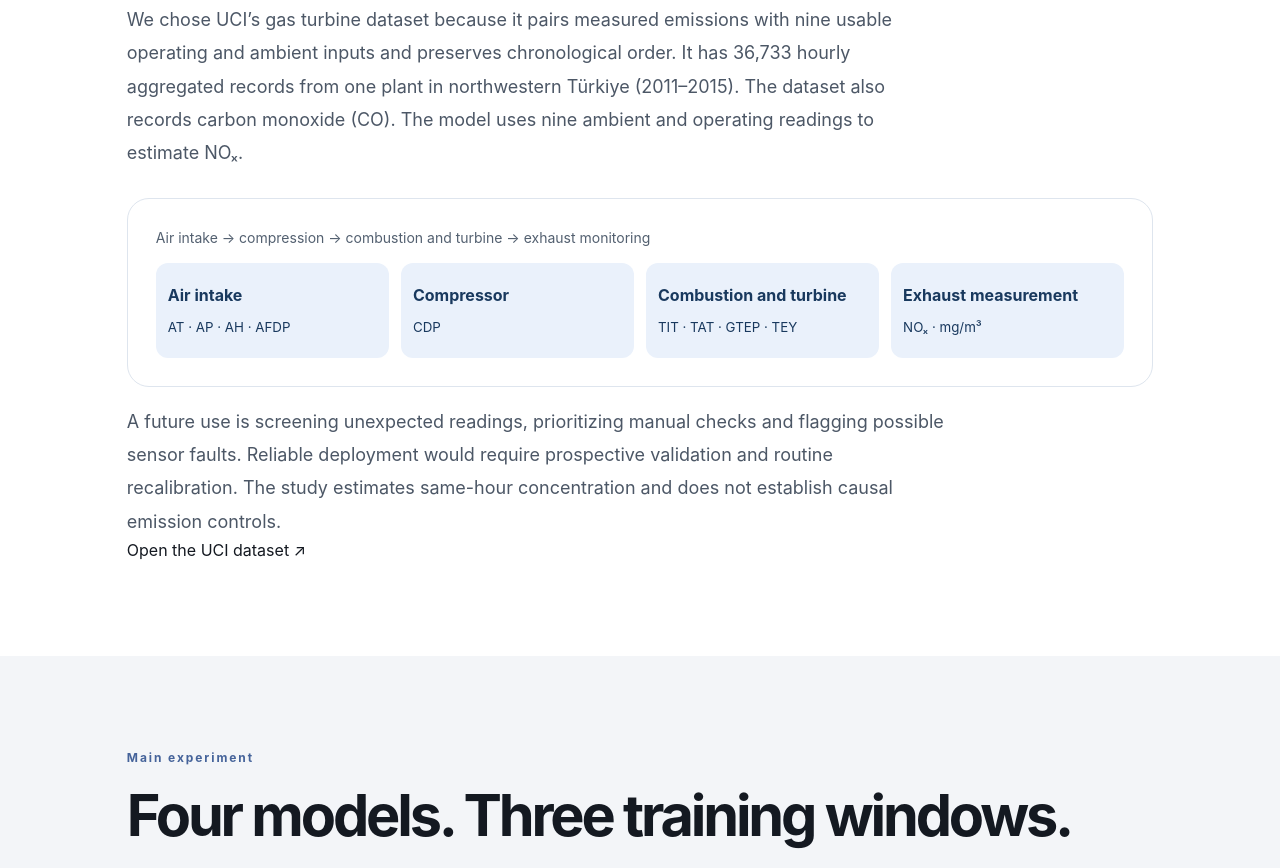
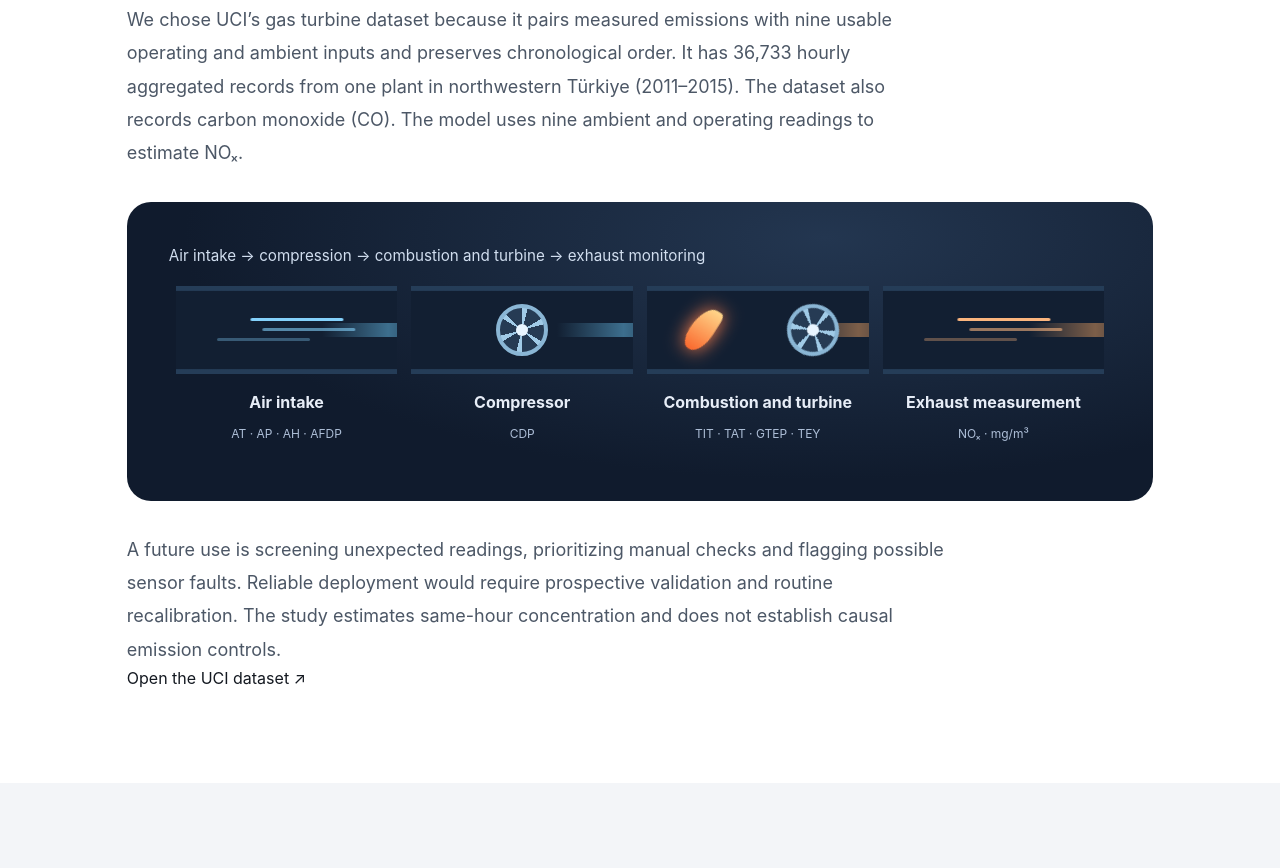
Before and after one commit to HARROLDX/Me276ds-turbine-project, a plain HTML site: page website/index.html in a window 1280 px wide. Shown: the part 989-1857 px from the top of the page. Drawn offline with Linux system fonts and the light colour scheme; animation ran at ten frames a second.

Commit message:
Animate turbine flow and refine extension headings

```diff
--- a/website/index.html
+++ b/website/index.html
@@ -4,11 +4,13 @@
 <main><section id="top" class="hero"><canvas id="particles" aria-hidden="true"></canvas><div class="hero-in"><p class="eyebrow">UC BERKELEY　 /　 ME276DS</p><h1>燃气轮机<br><span>NO<sub>x</sub> 排放预测</span></h1><p class="lead">用九项运行读数，估计同一小时的氮氧化物浓度。<br>五年观测，四个阶段。</p><div class="actions"><a class="pill light" href="#comparison">查看实验结果 ↓</a><a class="pill ghost" href="staged_metrics.csv">下载测试指标 ↓</a></div><p class="authors">Jiawei Xia · Rongqian Zhang · Bowen Xie · Zhuoqun Yang</p></div></section>
 <section class="wrap intro" id="study">
 <h2 data-copy="story"></h2><p class="desc" data-copy="motivation"></p><p class="desc study-copy" data-copy="dataset"></p>
-<figure class="experiment-box"><figcaption data-copy="flow"></figcaption><div class="turbine-flow">
-<div><b data-copy="air"></b><small>AT · AP · AH · AFDP</small></div>
-<div><b data-copy="compressor"></b><small>CDP</small></div>
-<div><b data-copy="turbine"></b><small>TIT · TAT · GTEP · TEY</small></div>
-<div><b data-copy="exhaust"></b><small>NOₓ · mg/m³</small></div>
+<figure class="turbine-diagram">
+<figcaption data-copy="flow"></figcaption>
+<div class="turbine-flow">
+<div class="turbine-stage"><span class="machine intake" aria-hidden="true"><i></i><i></i><i></i></span><b data-copy="air"></b><small>AT · AP · AH · AFDP</small></div>
+<div class="turbine-stage"><span class="machine compressor" aria-hidden="true"><i class="rotor"></i></span><b data-copy="compressor"></b><small>CDP</small></div>
+<div class="turbine-stage hot"><span class="machine combustion" aria-hidden="true"><i class="flame"></i><i class="rotor"></i></span><b data-copy="turbine"></b><small>TIT · TAT · GTEP · TEY</small></div>
+<div class="turbine-stage hot"><span class="machine exhaust" aria-hidden="true"><i></i><i></i><i></i></span><b data-copy="exhaust"></b><small>NOₓ · mg/m³</small></div>
 </div></figure>
 <p class="desc study-copy" data-copy="use"></p><p><a href="https://archive.ics.uci.edu/dataset/551/gas+turbine+co+and+nox+emission+data+set" data-copy="source"></a></p>
 </section>
--- a/website/staged.js
+++ b/website/staged.js
@@ -14,9 +14,9 @@ const copy = {
   main: ["Main experiment", "主实验"], compare: ["Four models. Three training windows.", "四种模型，三个训练窗口。"],
   protocol: ["Every window uses the same 3,692 later records from 2015 for testing. Adding years changes both the amount and recency of training data.", "所有模型统一用 2015 后半段的 3,692 条记录测试。扩大窗口同时改变了训练数据量和新近程度。"],
   window: ["Training window", "训练窗口"], metric: ["Test metric", "测试指标"],
-  ext1: ["Extension 1", "拓展实验 1"], architecture: ["Narrower, wider and deeper", "变窄、加宽与加深"],
-  ext2: ["Extension 2", "拓展实验 2"], inputs: ["Remove one input at a time", "逐一去掉一个输入"],
-  ext3: ["Extension 3", "拓展实验 3"], l2: ["How much L2 regularization?", "L2 惩罚多强合适？"],
+  ext1: ["Extension 1", "拓展实验 1"], architecture: ["Changing the MLP architecture", "改变MLP结构"],
+  ext2: ["Extension 2", "拓展实验 2"], inputs: ["Feature selection", "特征选择"],
+  ext3: ["Extension 3", "拓展实验 3"], l2: ["Can regularization improve performance?", "正则化是否能带来更好的表现"],
 };
 const windows = {
   expanded: ["2011–2014 + first half of 2015", "2011–2014 + 2015 前半段"],
@@ -26,7 +26,7 @@ const modelNames = {
   ols: ["Linear regression", "线性回归"], random_forest: ["Random forest", "随机森林"],
   gradient_boosting: ["Gradient boosting", "梯度提升"], mlp: ["MLP", "MLP"],
 };
-const layout = row => "9 → " + row.params.hidden_layer_sizes.join(" → ") + " → 1";
+const layout = row => row.params.hidden_layer_sizes.join(" → ") + " → 1";
 const score = value => value.toFixed(3);
 const windowSelect = $("training-window");
 const metricSelect = $("study-metric");
--- a/website/style.css
+++ b/website/style.css
@@ -9,3 +9,26 @@
 .turbine-flow div{padding:20px 12px;background:#eaf1fb;border-radius:12px;color:#19395e}
 .turbine-flow small{display:block;margin-top:8px}.study-table tr.chosen{background:#eaf1fb;font-weight:650}
 @media(max-width:630px){.turbine-flow{grid-template-columns:repeat(2,1fr)}}
+
+.turbine-diagram{margin:32px 0;padding:clamp(18px,4vw,42px);border-radius:24px;background:radial-gradient(ellipse at 68% 12%,#233650,#101b2d 65%);color:#e7edf7}
+.turbine-diagram figcaption{color:#d1deef;font-size:.95rem}
+.turbine-diagram .turbine-flow{gap:0;margin-top:18px}
+.turbine-diagram .turbine-stage{position:relative;min-width:0;background:none;color:inherit;padding:0 7px 16px;text-align:center;border-radius:0}
+.turbine-stage small{color:#adbed7;font-size:.75rem}
+.machine{position:relative;display:grid;place-items:center;height:88px;margin-bottom:16px;background:linear-gradient(180deg,#253d58 0 5%,#121f32 6% 94%,#253d58 95%);overflow:hidden}
+.machine:before{content:"";position:absolute;inset:42% 0;background:linear-gradient(90deg,transparent,#71cffd,transparent);background-size:60% 100%;background-repeat:no-repeat;animation:turbine-flow 2.8s linear infinite;opacity:.45}
+.hot .machine:before{background-image:linear-gradient(90deg,transparent,#ffac65,transparent)}
+.machine i{display:block;position:relative}
+.machine .rotor{width:52px;height:52px;border:4px solid #8ab6d5;border-radius:50%;background:repeating-conic-gradient(#a1cbe7 0deg 15deg,#263b54 15deg 60deg);animation:turbine-spin 5s linear infinite}
+.rotor:after{content:"";position:absolute;inset:16px;border-radius:50%;background:#e9f5ff}
+.combustion{grid-template-columns:1fr 1fr}
+.machine .flame{width:25px;height:45px;border-radius:75% 20% 65% 45%;background:linear-gradient(#ffd68a,#fa692e);box-shadow:0 0 18px #fc7e4c;transform:rotate(35deg);animation:turbine-flame .9s ease-in-out infinite alternate}
+.intake,.exhaust{display:flex;flex-direction:column;justify-content:center;gap:7px}
+.intake i,.exhaust i{width:42%;height:3px;border-radius:4px;background:#87d5ff;animation:turbine-air 1.9s ease-in-out infinite}
+.exhaust i{background:#ffb880}
+.machine i:nth-child(2){animation-delay:-.45s}.machine i:nth-child(3){animation-delay:-.9s}
+@keyframes turbine-spin{to{transform:rotate(1turn)}}
+@keyframes turbine-flow{from{background-position:-150% 0}to{background-position:250% 0}}
+@keyframes turbine-flame{to{transform:rotate(28deg) scale(.85,1.12)}}
+@keyframes turbine-air{0%{transform:translateX(-24px);opacity:.3}70%{opacity:1}100%{transform:translateX(24px);opacity:.3}}
+@media(prefers-reduced-motion:reduce){.turbine-diagram .machine i,.turbine-diagram .machine:before{animation:none}}
```
